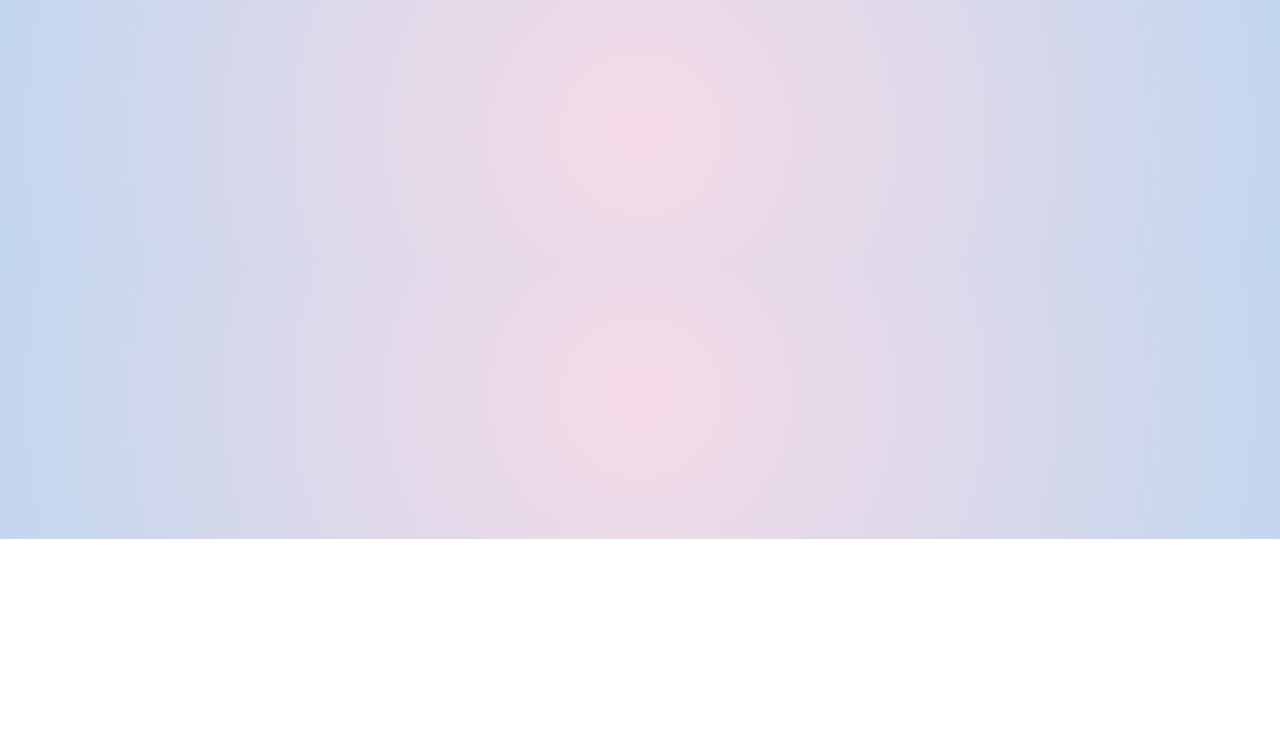
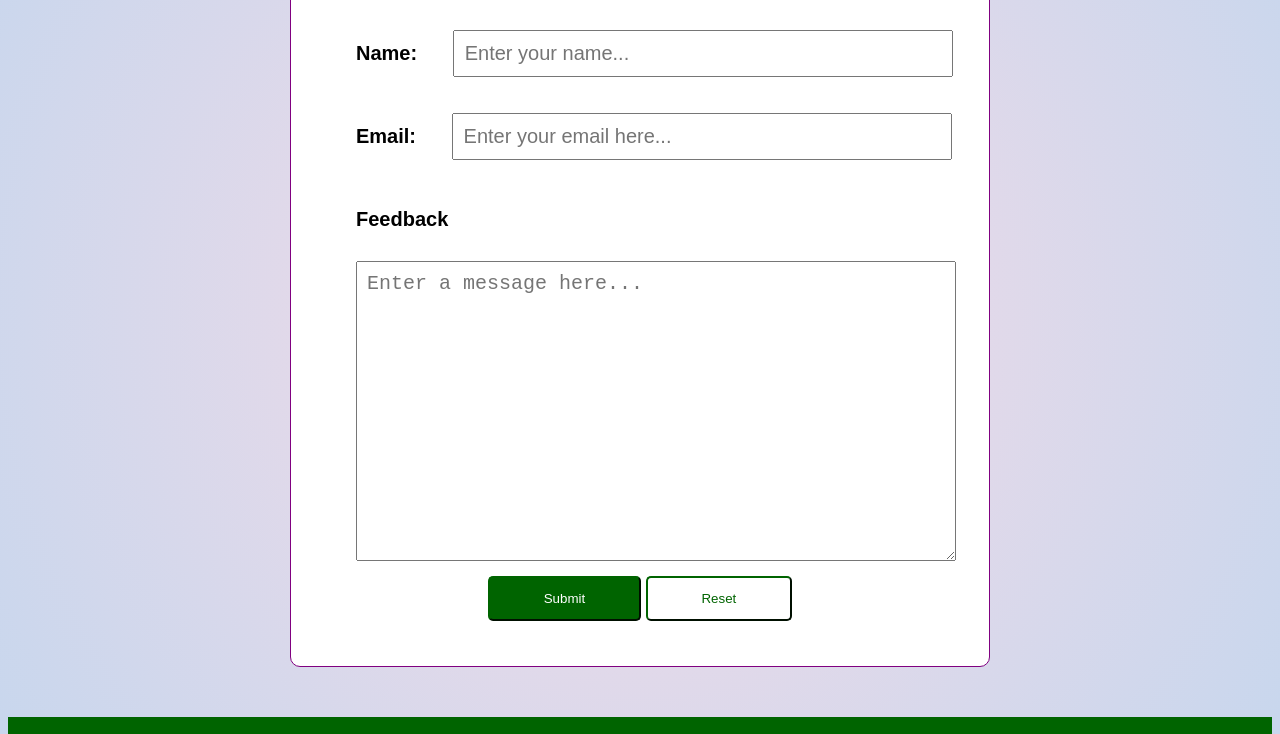
Before and after one commit to KevinTurtle1/CS463-Project, a plain HTML site: page contact.html in a window 1280 px wide. Shown: the part 261-995 px from the top of the page. Before the commit the page ends 800 px from the top, so only its background shows below. Drawn offline with Linux system fonts and the light colour scheme.

Commit message:
Update: Completed the Contact Page

```diff
--- a/contact.html
+++ b/contact.html
@@ -6,16 +6,53 @@
     <meta name="viewport" content="width=device-width, initial-scale=1.0" />
     <title>Home</title>
     <link rel="stylesheet" href="styles/styles.css" />
+    <link rel="stylesheet" href="styles/contact.css" />
     <link
       rel="stylesheet"
       href="https://cdnjs.cloudflare.com/ajax/libs/font-awesome/4.7.0/css/font-awesome.min.css"
     />
     <script defer src="styles/styles.js"></script>
+    <script defer src="styles/contact.js"></script>
   </head>
   <body>
-    <nav>
-      <ul class="nav-list"></ul>
-    </nav>
+    <main>
+      <nav>
+        <ul class="nav-list"></ul>
+      </nav>
+      <form class="form" action="">
+        <h1>Feedback Form</h1>
+        <span class="form-element">
+          <label for="name">Name:</label>
+          <input
+            type="text"
+            id="name"
+            name="name"
+            placeholder="Enter your name..."
+          />
+        </span>
+        <span class="form-element">
+          <label for="email">Email:</label>
+          <input
+            type="email"
+            id="email"
+            name="email"
+            placeholder="Enter your email here..."
+          />
+        </span>
+        <span class="form-element">
+          <label for="feedback">Feedback</label>
+          <textarea
+            id="feedback"
+            class="textbox"
+            placeholder="Enter a message here..."
+          ></textarea>
+        </span>
+        <div class="btn">
+          <input class="btn-primary" type="submit" value="Submit" />
+          <input class="btn-secondary" type="Reset" value="Reset" />
+        </div>
+      </form>
+    </main>
     <footer class="footer"></footer>
   </body>
 </html>
--- /dev/null
+++ b/styles/contact.css
@@ -0,0 +1,72 @@
+* {
+  box-sizing: border-box;
+}
+
+.form {
+  font-family: Arial, Helvetica, sans-serif;
+  border: thin solid var(--purple);
+  border-radius: 10px;
+  padding: 35px;
+  margin: 50px auto;
+  background: white;
+  font-size: 100%;
+  width: 700px;
+  height: auto;
+}
+
+.form-element {
+  padding: 20px 0px;
+}
+
+.form-element label {
+  font-size: 20px;
+  box-sizing: border-box;
+  display: inline-flex;
+  font-weight: bold;
+  padding: 10px;
+  margin: 20px;
+}
+
+.form-element input {
+  padding: 10px;
+  width: 500px;
+  font-size: 20px;
+}
+
+.textbox {
+  height: 300px;
+  width: 600px;
+  margin-left: 30px;
+  padding: 10px;
+  font-size: 20px;
+}
+
+.btn {
+  text-align: center;
+  padding: 10px;
+  font-size: 20px;
+}
+
+.btn-primary {
+  background-color: var(--green);
+  color: var(--white);
+  padding: 1em 4em;
+  border-color: var(--green);
+  border-radius: 5px;
+}
+
+.btn-secondary {
+  background-color: var(--white);
+  color: var(--green);
+  padding: 1em 4em;
+  border-color: var(--green);
+  border-radius: 5px;
+}
+
+.btn-primary:hover,
+.btn-secondary:hover {
+  background-color: var(--orange);
+  color: var(--black);
+  border-color: var(--black);
+  cursor: pointer;
+}
--- /dev/null
+++ b/styles/contact.js
@@ -0,0 +1,15 @@
+let form = document.querySelector(".form");
+
+form.addEventListener("submit", (event) => {
+    if (form.name.value == "" | form.email.value == "" | form.feedback.value==""){
+        console.warn("You must enter all the necessary information to submit this form");
+        event.preventDefault();
+        return;
+    }
+    console.log ("---------------------- Feedback Submission ----------------------");
+    console.log (`Name: ${form.name.value}`);
+    console.log (`Email: ${email.value}`);
+    console.log (`Name: ${feedback.value}`);
+    event.preventDefault();
+
+})
```
